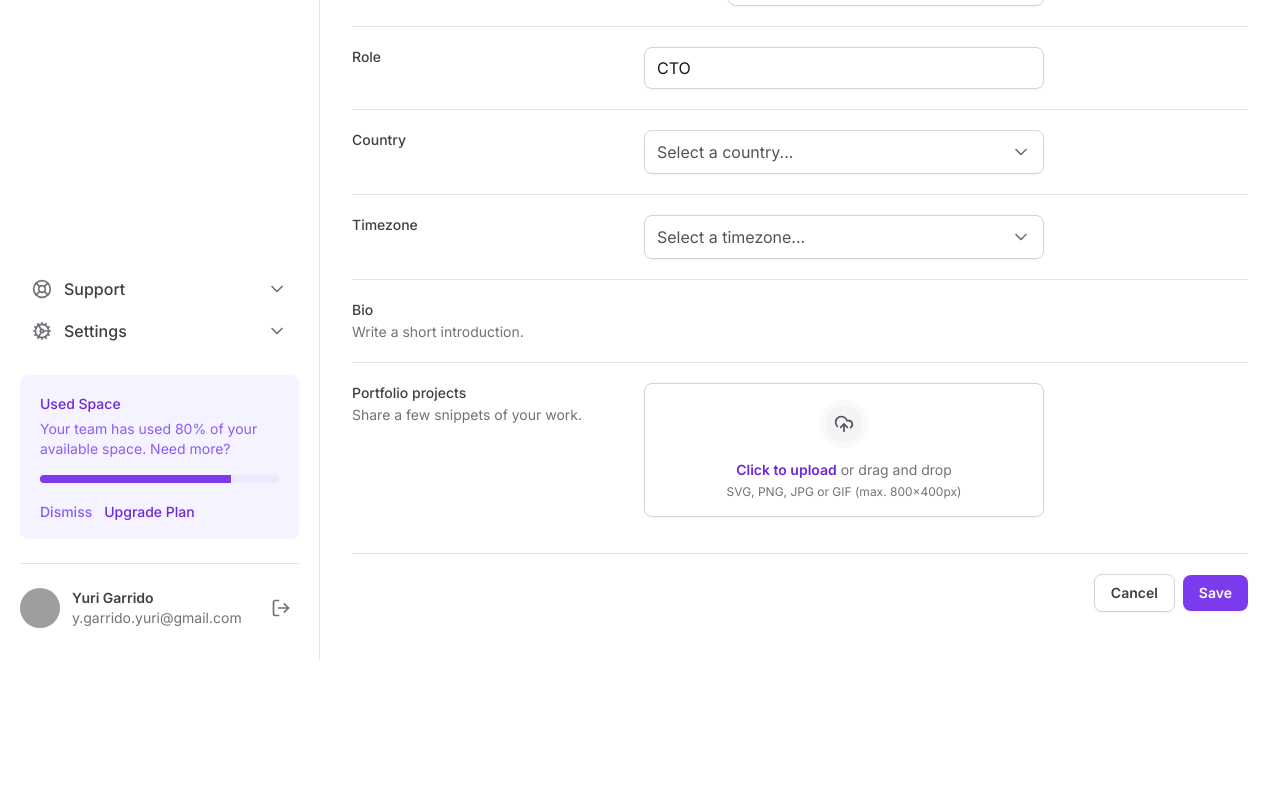
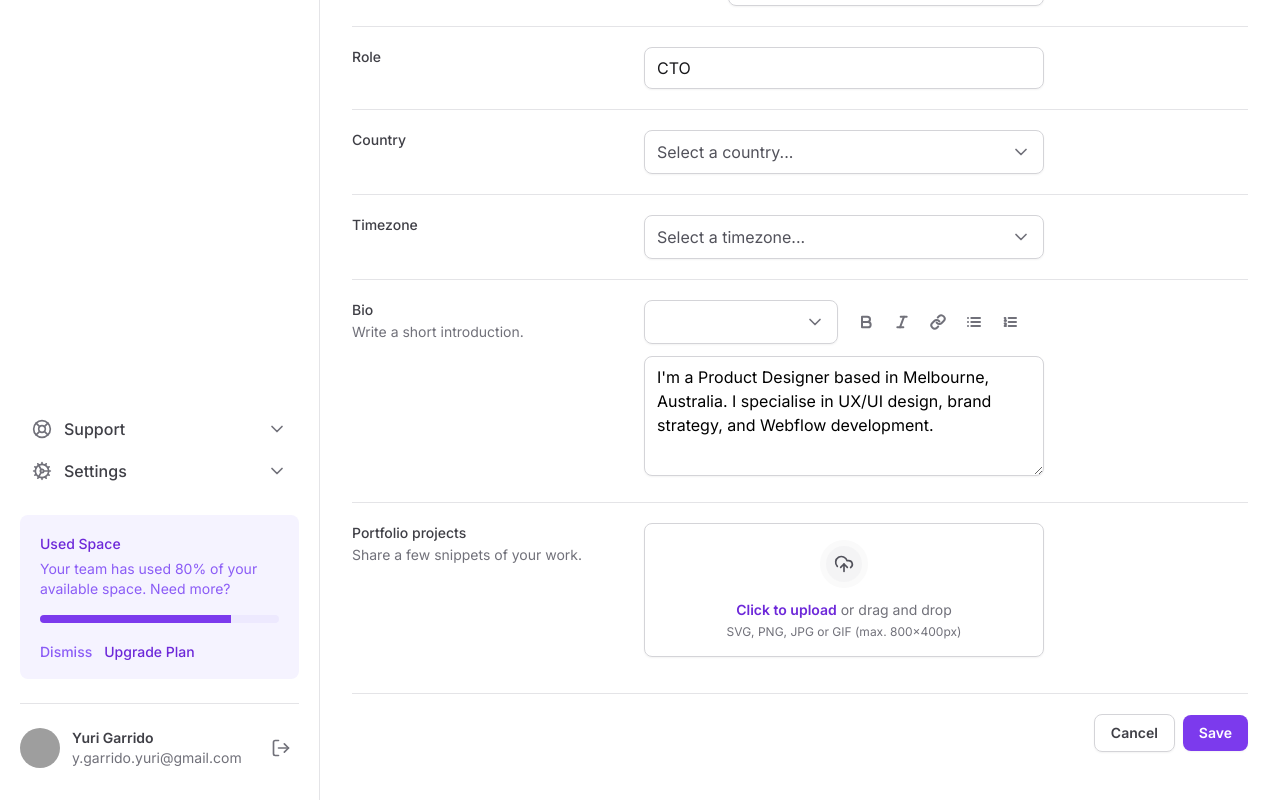
Before and after one commit to yurigarrido/dashboard-tailwind, a Next.js app: page / in a window 1280 px wide. Shown: the part 544-1344 px from the top of the page. Before the commit the page ends 1204 px from the top, so only its background shows below. Built offline with nearby package versions, Linux system fonts and the light colour scheme; grey boxes are pictures that could not be loaded.

Commit message:
feat: add bio

```diff
--- a/src/app/page.tsx
+++ b/src/app/page.tsx
@@ -1,9 +1,10 @@
 import { SettingsTabs } from '@/components/SettingsTabs'
 import * as Input from '@/components/Input'
 import * as FileInput from '@/components/Form/FileInput'
-import { Mail } from 'lucide-react'
+import { Bold, Italic, Link, List, ListOrdered, Mail } from 'lucide-react'
 import { Select } from '@/components/Form/Select'
 import { SelectItem } from '@/components/Form/Select/SelectItem'
+import { Textarea } from '@/components/TextArea'
 
 export default function Home() {
   return (
@@ -140,7 +141,59 @@
                 Write a short introduction.
               </span>
             </label>
-            <div />
+            <div className="space-y-3">
+              <div className="grid grid-cols-2 gap-3">
+                <Select placeholder="" defaultValue="normal">
+                  <SelectItem
+                    value="normal"
+                    defaultChecked
+                    text="Normal Text"
+                  />
+                  <SelectItem value="md" text="Markdown" />
+                </Select>
+
+                <div className="flex items-center gap-1">
+                  <button
+                    type="button"
+                    className="rounded-md p-2 hover:bg-zinc-50"
+                  >
+                    <Bold className="h-4 w-4 text-zinc-500" strokeWidth={3} />
+                  </button>
+                  <button
+                    type="button"
+                    className="rounded-md p-2 hover:bg-zinc-50"
+                  >
+                    <Italic className="h-4 w-4 text-zinc-500" strokeWidth={3} />
+                  </button>
+                  <button
+                    type="button"
+                    className="rounded-md p-2 hover:bg-zinc-50"
+                  >
+                    <Link className="h-4 w-4 text-zinc-500" strokeWidth={3} />
+                  </button>
+                  <button
+                    type="button"
+                    className="rounded-md p-2 hover:bg-zinc-50"
+                  >
+                    <List className="h-4 w-4 text-zinc-500" strokeWidth={3} />
+                  </button>
+                  <button
+                    type="button"
+                    className="rounded-md p-2 hover:bg-zinc-50"
+                  >
+                    <ListOrdered
+                      className="h-4 w-4 text-zinc-500"
+                      strokeWidth={3}
+                    />
+                  </button>
+                </div>
+              </div>
+
+              <Textarea
+                id="bio"
+                defaultValue="I'm a Product Designer based in Melbourne, Australia. I specialise in UX/UI design, brand strategy, and Webflow development."
+              />
+            </div>
           </div>
 
           <div className="grid grid-cols-form gap-3 pt-5">
--- a/src/components/Form/FileInput/Control.tsx
+++ b/src/components/Form/FileInput/Control.tsx
@@ -5,7 +5,7 @@
 
 export type ControlProps = ComponentProps<'input'>
 
-export function Control(props: ControlProps) {
+export function Control({ multiple = false, ...props }: ControlProps) {
   const { id, onFilesSelected } = useFileInput()
 
   function handleFilesSelected(event: ChangeEvent<HTMLInputElement>) {
@@ -15,7 +15,7 @@
 
     const files = Array.from(event.target.files)
 
-    onFilesSelected(files)
+    onFilesSelected(files, multiple)
   }
 
   return (
@@ -24,6 +24,7 @@
       className="sr-only"
       id={id}
       onChange={handleFilesSelected}
+      multiple={multiple}
       {...props}
     />
   )
--- a/src/components/Form/Select/index.tsx
+++ b/src/components/Form/Select/index.tsx
@@ -27,7 +27,7 @@
           side="bottom"
           position="popper"
           sideOffset={8}
-          className="z-10 w-[--radix-select-trigger-width] overflow-hidden rounded-lg border border-zinc-200 bg-white"
+          className="z-10 w-[--radix-select-trigger-width] overflow-hidden rounded-lg border border-zinc-200 bg-white shadow-sm"
         >
           <SelectPrimitive.Viewport>{children}</SelectPrimitive.Viewport>
         </SelectPrimitive.Content>
--- /dev/null
+++ b/src/components/TextArea.tsx
@@ -0,0 +1,12 @@
+import { ComponentProps } from 'react'
+
+export type TextareaProps = ComponentProps<'textarea'>
+
+export function Textarea(props: TextareaProps) {
+  return (
+    <textarea
+      className="min-h-[120px] w-full resize-y rounded-lg border border-zinc-300 px-3 py-2 shadow-sm"
+      {...props}
+    />
+  )
+}
```
